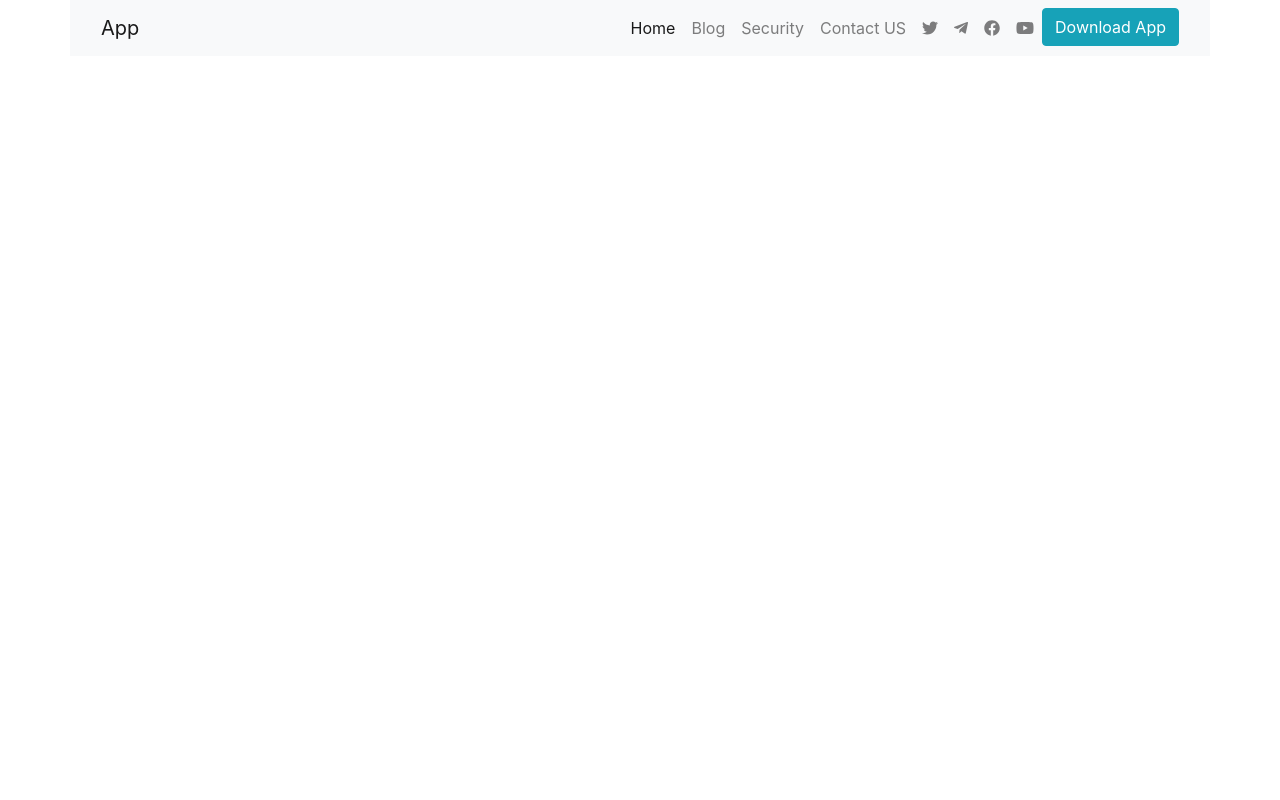
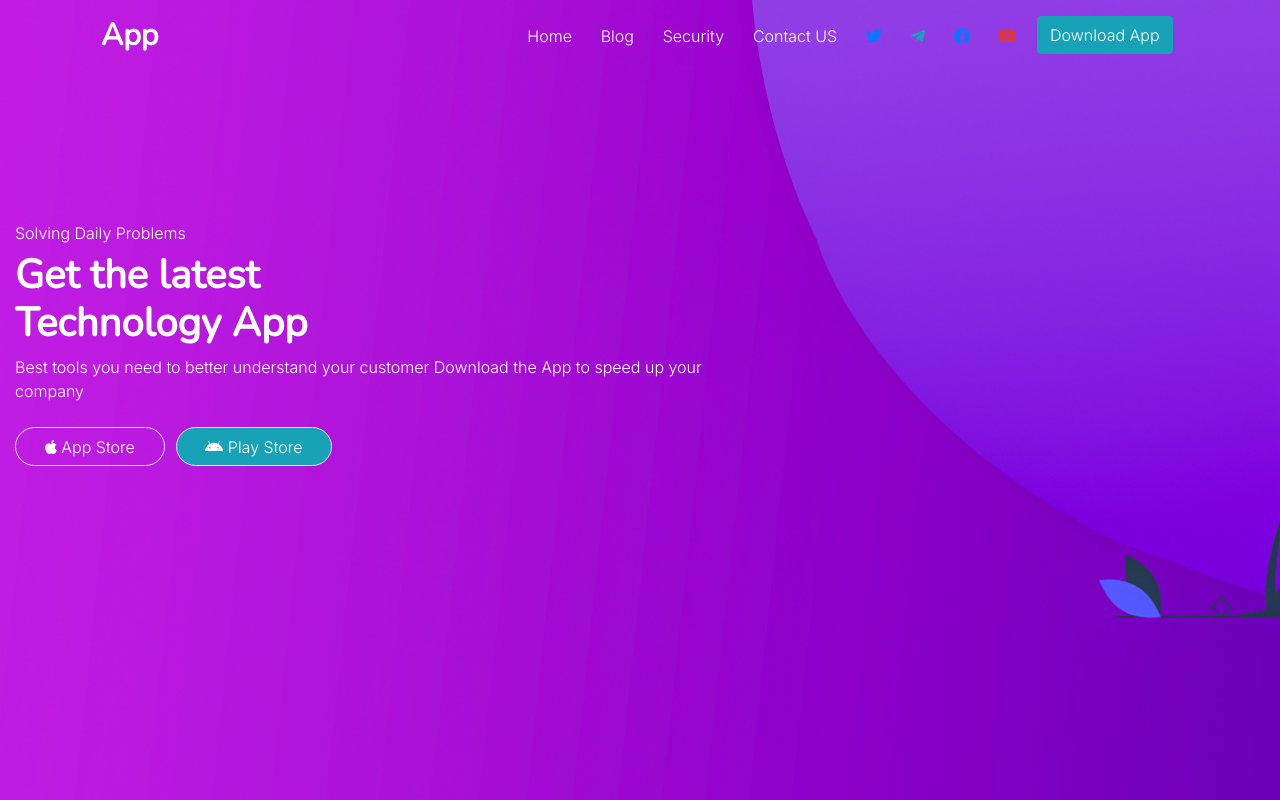
Before and after one commit to vinayak-c/Complete_REsponsive_Website, a website: page index.html in a window 1280 px wide. Drawn offline with nearby package versions, Linux system fonts and the light colour scheme.

Commit message:
Second commit

```diff
--- a/index.html
+++ b/index.html
@@ -15,10 +15,10 @@
     <header id="header">
        <div class="top">
            <div class="container p-0">
-            <nav class="navbar navbar-expand-lg navbar-light bg-light">
+            <nav class="navbar navbar-expand-lg navbar-light bg-transparent">
                 <div class="container-fluid">
-                  <a class="navbar-brand" href="#">App</a>
-                  <button class="navbar-toggler" type="button" data-bs-toggle="collapse" data-bs-target="#navbarSupportedContent" aria-controls="navbarSupportedContent" aria-expanded="false" aria-label="Toggle navigation">
+                  <a class="navbar-brand text-white font-num font-size-2" href="#">App</a>
+                  <button class="navbar-toggler" type="button" data-bs-toggle="collapse" data-bs-target="#navbarSupportedContent" aria-controls="navbarSupportedContent" aria-expanded="false" aria-label="toggle navigation">
                     <span class="navbar-toggler-icon"></span>
                   </button>
                   <div class="collapse navbar-collapse" id="navbarSupportedContent">
@@ -36,16 +36,16 @@
                         <a class="nav-link" href="#">Contact US</a>
                       </li>
                       <li class="nav-item">
-                        <a class="nav-link" href="#"><i class="fab fa-twitter"></i></a>
+                        <a class="nav-link" href="#"><i class="fab fa-twitter info text-primary"></i></a>
                       </li>
                       <li class="nav-item">
-                        <a class="nav-link" href="#"><i class="fab fa-telegram-plane"></i></a>
+                        <a class="nav-link" href="#"><i class="fab fa-telegram-plane text-info"></i></a>
                       </li>
                       <li class="nav-item">
-                        <a class="nav-link" href="#"><i class="fab fa-facebook"></i></a>
+                        <a class="nav-link" href="#"><i class="fab fa-facebook text-primary"></i></a>
                       </li>
                       <li class="nav-item">
-                        <a class="nav-link" href="#"><i class="fab fa-youtube"></i></a>
+                        <a class="nav-link" href="#"><i class="fab fa-youtube text-danger"></i></a>
                       </li>
                       <li class="nav-item">
                         <button class="btn btn-info">Download App</button>
@@ -60,6 +60,42 @@
     <!--/HEADER-->
 
     <!--MAIN SITE-->
+    <main id="site-main">
+
+      <section id="banner">
+        <div class="row m-0">
+          <div class="col-lg-7">
+            <div class="space">
+              <div class="text-lg-left text-center">
+                <h6 class="h6">Solving Daily Problems</h6>
+                <h1 class="h1 font-num font-size-3">
+                  Get the latest<br>
+                  Technology App
+                </h1>
+                <p class="width-lg-50">
+                  Best tools you need to better understand your customer
+                  Download the App to speed up your company
+                </p>
+                <div class="buttons">
+                  <a href="#" class="btn text-white border rounded-pill my-2">
+                    <span>
+                      <i class="fab fa-apple"></i>
+                      App Store
+                    </span>
+                  </a>
+                  <a href="#" class="btn border text-white rounded-pill my-2 bg-info">
+                    <span>
+                      <i class="fab fa-android"></i>
+                      Play Store
+                    </span>
+                  </a>
+                </div>
+              </div>
+            </div>
+          </div>
+        </div>
+      </section>
+    </main>
     <!--/MAIN SITE-->
 
     <!--FOOTER-->
--- /dev/null
+++ b/sass/include/_banner.scss
@@ -0,0 +1,31 @@
+/*
+BANNER TEMPLATE
+*/
+
+#banner{
+    background-image:url('../../assets/backgroundimg1.jpg');
+    background-size: cover;
+    background-repeat: no-repeat;
+
+    .space{
+        display: flex;
+        justify-content: center;
+        padding-top: 14rem;
+        width: 100%;
+        height: 800px;
+        color: white;
+
+        .buttons{
+            >a{
+                margin-right: .4rem;
+                padding: .4rem 1.8rem;
+                &:hover{
+                    background: white !important;
+                    >span{
+                        color: $dark;
+                    }
+                }
+            }
+        }
+    }
+}
--- /dev/null
+++ b/sass/include/_global.scss
@@ -0,0 +1,18 @@
+/*GLOBAL CSS*/
+
+.font-num{
+    font-family:$num;
+    font-weight:bold;
+}
+
+.font-size-1{
+    font-size:0.8rem;
+}
+
+.font-size-2{
+    font-size:1.9rem;
+}
+
+.font-size-1{
+    font-size:3rem;
+}
--- /dev/null
+++ b/sass/include/_header.scss
@@ -0,0 +1,29 @@
+body{
+    font-family: $inter;
+}
+
+#header{
+
+    .top{
+        position: absolute;
+        top:0%;
+        left: 0%;
+        width: 100%;
+        z-index: 999;
+    }
+
+    .navbar{
+        .collapse{
+            .nav-item{
+                padding: 0 .4rem;
+                >a{
+                    color:white !important;
+                }
+            }
+        }
+        @media screen and (max-width: 992px){
+            background-color: $purple;
+         }
+    }
+
+}
--- /dev/null
+++ b/sass/include/_variable.scss
@@ -0,0 +1,4 @@
+$inter:"inter",cursive;
+$num:"Nunito",cursive;
+
+$purple:#6930c3;
--- a/sass/style.scss
+++ b/sass/style.scss
@@ -8,3 +8,12 @@ Template:Main style file
 /*owl corosoul*/
 @import '../node_modules/owl.carousel/src/scss/owl.carousel.scss';
 @import '../node_modules/owl.carousel/src/scss/owl.theme.default.scss';
+
+//google fonts
+@import url('https://fonts.googleapis.com/css2?family=Inter:wght@300&family=Nunito&display=swap');
+
+//TEMPLATES
+@import './include/variable';
+@import './include/global';
+@import './include/header';
+@import './include/banner';
```
Also changed, not shown: css/style.css.
